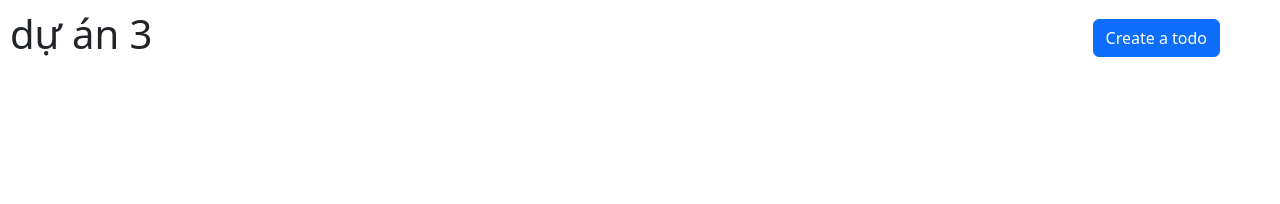
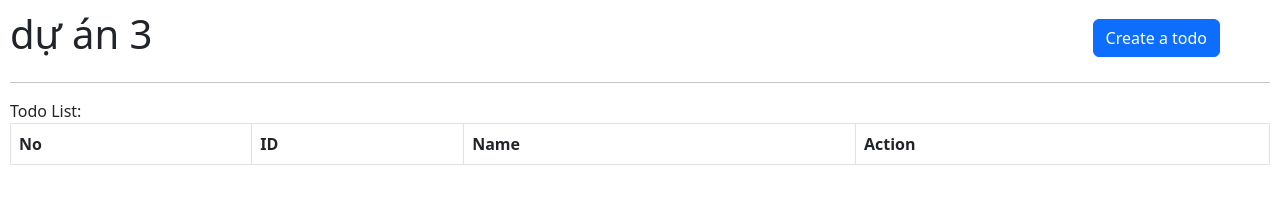
Before and after one commit to PnyTail/learn-typescript, a website with bundled scripts: page src/learn/chap15/project3/index.html in a window 1280 px wide. Built offline with nearby package versions, Linux system fonts and the light colour scheme.

Commit message:
project 3 - part 2: display todo list in table

```diff
--- a/src/learn/chap15/project3/index.html
+++ b/src/learn/chap15/project3/index.html
@@ -45,6 +45,23 @@
         </div>
     </div>
 
+    <hr />
+
+    <div>
+        <span>Todo List:</span>
+        <table class="table table-bordered" id="todosTable">
+            <thead>
+                <tr>
+                    <th scope="col">No</th>
+                    <th scope="col">ID</th>
+                    <th scope="col">Name</th>
+                    <th scope="col">Action</th>
+                </tr>
+            </thead>
+            <tbody></tbody>
+        </table>
+    </div>
+
     <script src="https://cdn.jsdelivr.net/npm/@popperjs/core@2.11.6/dist/umd/popper.min.js"
         integrity="sha384-oBqDVmMz9ATKxIep9tiCxS/Z9fNfEXiDAYTujMAeBAsjFuCZSmKbSSUnQlmh/jp3"
         crossorigin="anonymous"></script>
```
Also changed, not shown: src/learn/chap15/project3/main.ts (+36 -0 lines).
